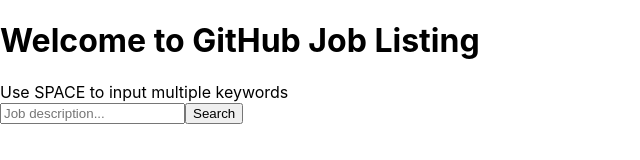
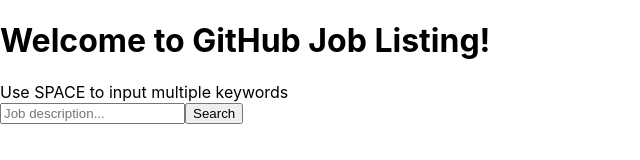
Before and after one commit to Shan-Mi/Git-Jobs-Listing, a React (Create React App) app: page / in a window 1280 px wide. Shown: the top 160 px of the page, without its empty margins (0-640 px from the left). Built offline with nearby package versions, Linux system fonts and the light colour scheme.

Commit message:
Refactor with WithHeader HOC

```diff
--- a/src/Pages/FrontPage.jsx
+++ b/src/Pages/FrontPage.jsx
@@ -1,11 +1,11 @@
 import React, { useContext, useRef } from "react";
 import { getJobs } from "../Api";
+import WithHeader from "../Components/WithHeader";
 import { UserContext } from "../context/GlobalContext";
 
 const FrontPage = () => {
   const descRef = useRef();
   const { jobs, setJobs } = useContext(UserContext);
-
   const generateKeywords = (val) => {
     const regex = /\s+/;
     return val.trim().split(regex).join("+");
@@ -26,7 +26,6 @@
 
   return (
     <div>
-      <h1>Welcome to GitHub Job Listing</h1>
       <form onSubmit={handleSubmit}>
         <label htmlFor="descption">Use SPACE to input multiple keywords</label>
         <br />
@@ -37,4 +36,4 @@
   );
 };
 
-export default FrontPage;
+export default WithHeader(FrontPage);
```
